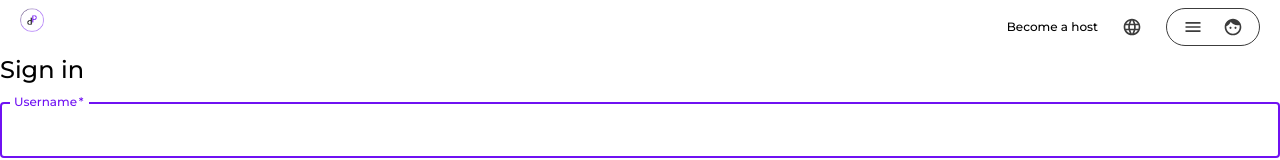
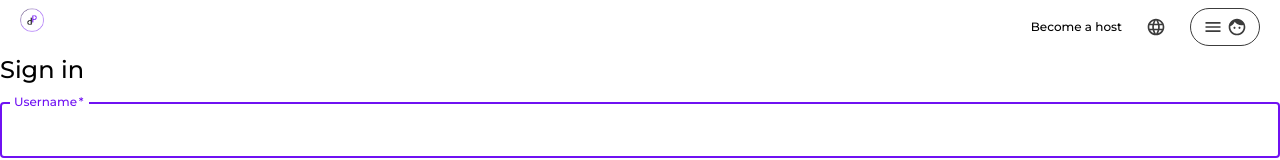
Before and after one commit to tessaRuckstuhl/ParkingPal, a React (Create React App) app in the folder client/: page / in a window 1280 px wide. Shown: the top 160 px of the page. Built offline with nearby package versions, Linux system fonts and the light colour scheme.

Commit message:
merge face and menu into one button

```diff
--- a/client/src/layout/Navbar.js
+++ b/client/src/layout/Navbar.js
@@ -7,11 +7,9 @@ import { IconButton } from '@mui/material';
 const Navbar = () => {
   return (
     <div className="flex justify-between py-2 px-5">
-      <div className="w-6 h-6">
         <Link to="dashboard">
-          <img src="./parkingpal-logo.png" alt="Parkingpal logo"></img>
+          <img src="./parkingpal-logo.png" width={24} height={24} alt="Parkingpal logo"></img>
         </Link>
-      </div>
       <div className="flex space-x-4 items-center">
         <Link to="404">
           <div className="text-xs">Become a host</div>
@@ -19,11 +17,9 @@ const Navbar = () => {
         <IconButton onClick={() => alert('TBD')}>
           <LanguageIcon sx={{ fontSize: 20 }} color="secondary" />
         </IconButton>
-        <div className="flex space-x-1 border-darkGray rounded-3xl border px-2">
-          <IconButton onClick={() => alert('TBD')}>
+        <div className="flex space-x-1 border-darkGray rounded-3xl border px-1">
+          <IconButton onClick={() => alert('TBD')} className='flex space-x-1'>
             <MenuIcon sx={{ fontSize: 20 }} color="secondary" />
-          </IconButton>
-          <IconButton onClick={() => alert('TBD')}>
             <FaceIcon sx={{ fontSize: 20 }} color="secondary" />
           </IconButton>
         </div>
```
